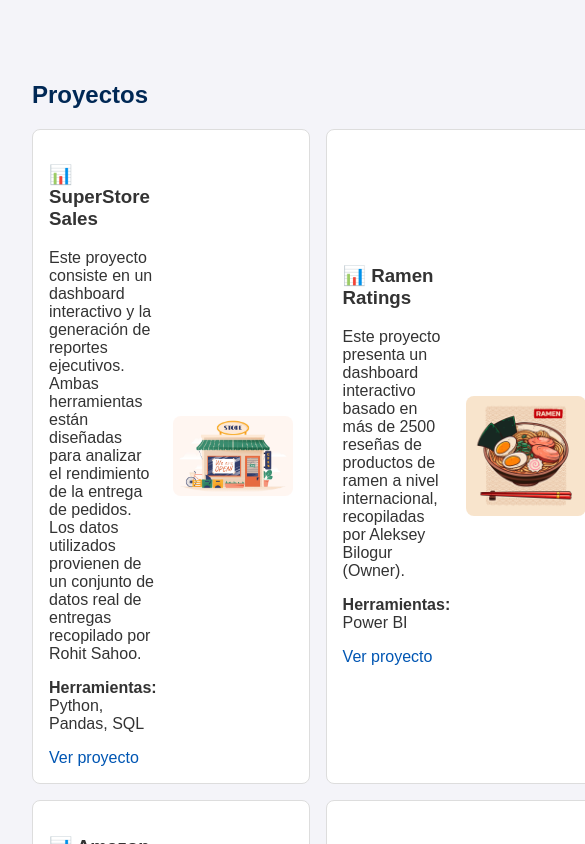
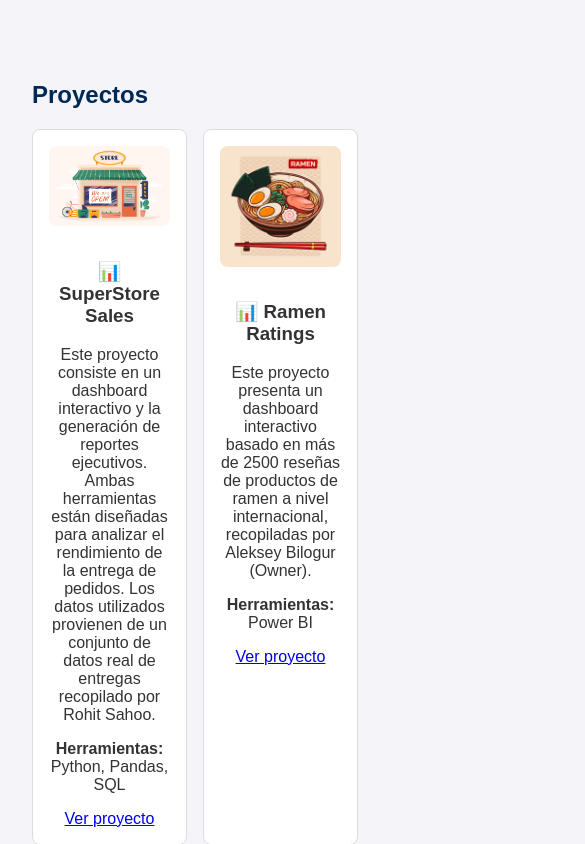
Before and after one commit to SaitoM17/mi-portafolio, a React (Create React App) app: page / in a window 390 px wide. Shown: the part 780-1624 px from the top of the page, 585 px wide, since content can reach past the window. Built offline with nearby package versions, Linux system fonts and the light colour scheme.

Commit message:
feat: Se agrego estilos nuevos a las tarjetas y se iso responsive

```diff
--- a/src/App.css
+++ b/src/App.css
@@ -57,13 +57,22 @@ h2 {
   object-fit: cover;
 }
 
-.project-card a {
-  color: #0056b3;
-  text-decoration: none;
+.project-links {
+  margin-top: 0.5rem;
+  display: flex;
+  align-items: center;
+  gap: 0.5rem;   /* Espacio entre "Ver proyecto" y el logo */
 }
 
-.project-card a:hover {
-  text-decoration: underline;
+.repositor-icon {
+  width: 28px;   /* Más pequeño que la imagen del proyecto */
+  height: auto;
+  transition: transform 0.2s ease;
+  cursor: pointer;
+}
+
+.repositor-icon:hover {
+  transform: scale(1.2);
 }
 
 footer {
@@ -73,3 +82,27 @@ footer {
   padding: 1rem;
   margin-top: 2rem;
 }
+
+/* ========================
+   📱 Responsive
+   ======================== */
+@media (max-width: 768px) {
+  .project-card {
+    flex-direction: column;   /* Apila todo en columna */
+    text-align: center;
+  }
+
+  .project-content {
+    order: 2;                /* Texto abajo */
+  }
+
+  .project-icon {
+    order: 1;                /* Imagen arriba */
+    width: 100%;             /* Que ocupe todo el ancho */
+    max-width: 300px;        /* Limita el tamaño */
+  }
+
+  .project-links {
+    justify-content: center; /* Centra "Ver proyecto" y el icono */
+  }
+}
```
